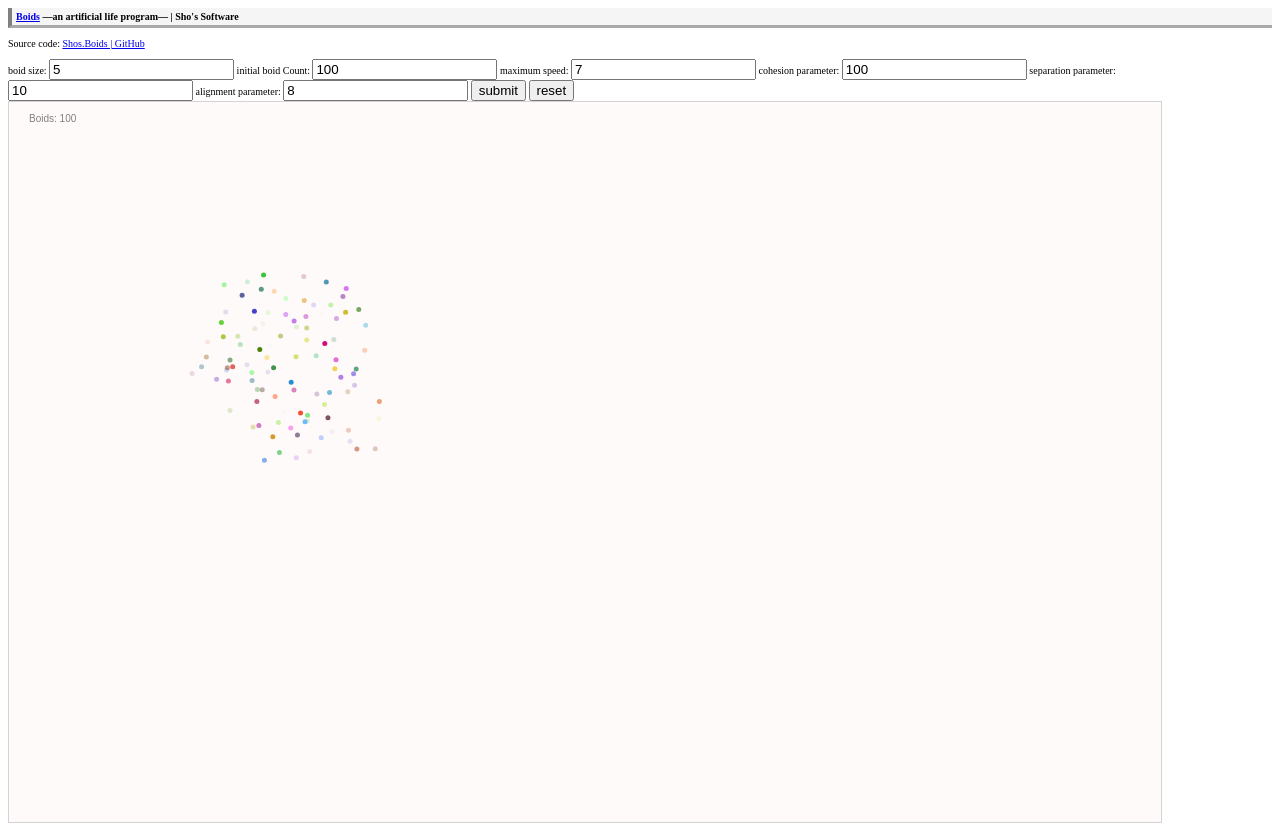
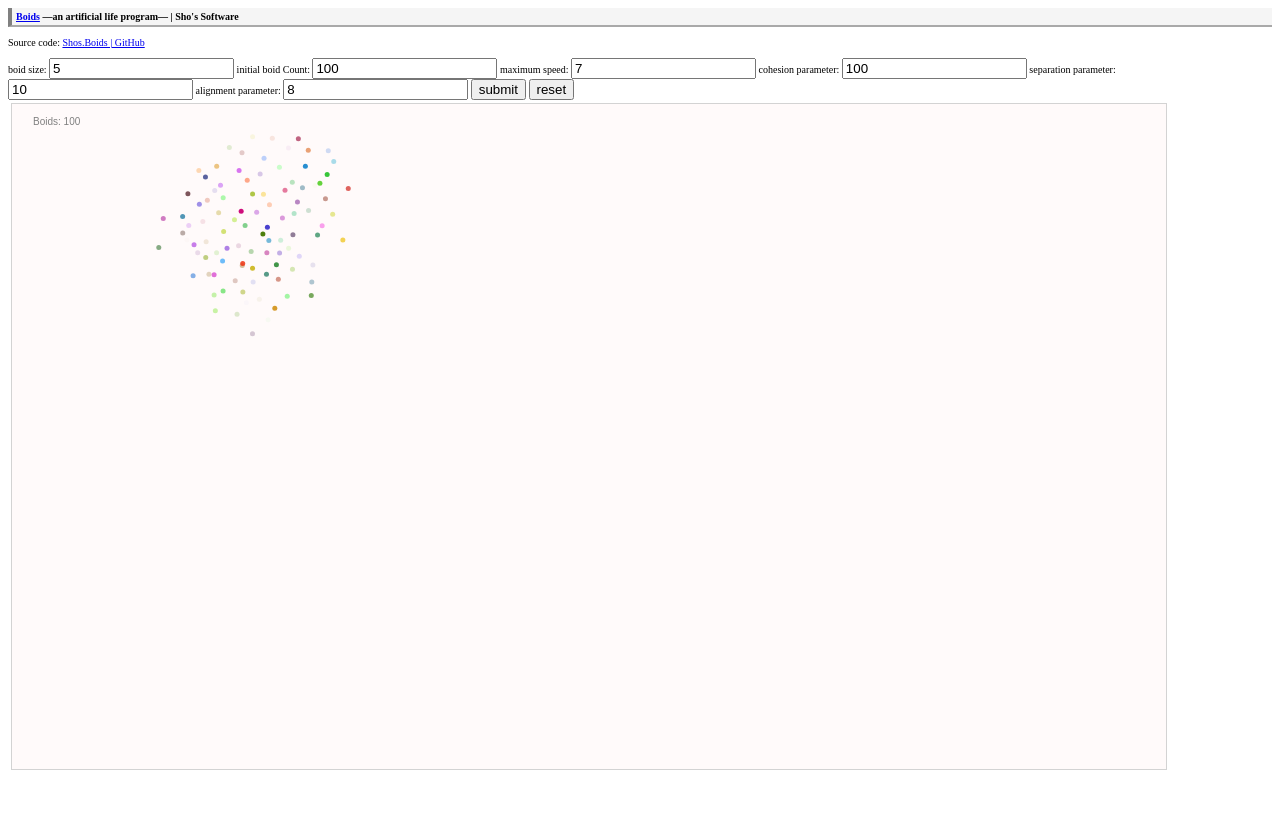
Before and after one commit to Fujiwo/Boids, a website: page boids.html in a window 1280 px wide. After the commit the page ends 800 px from the top, so only its background shows below. Drawn offline with Linux system fonts and the light colour scheme.

Commit message:
canvas の位置の調整

```diff
--- a/boids.html
+++ b/boids.html
@@ -15,16 +15,19 @@
             color:black;
             background:whitesmoke;
             border-left: solid 4px gray;
-            border-bottom: solid 3px darkgray;
+            border-bottom: solid 2px darkgray;
         }
         canvas {
             background:snow;
             border: solid 1px lightgray;
+            margin: 0.3em;
+            padding: 0.1em;
         }
     </style>
 </head>
 <body>
     <h1><a href="https://en.wikipedia.org/wiki/Boids">Boids</a> &mdash;an artificial life program&mdash; | Sho's Software</h1>
+    <div id="panel">
         <div>
             <p>Source code: <a href="https://github.com/Fujiwo/Shos.Boids">Shos.Boids | GitHub</a></p>
         </div>
@@ -39,10 +42,11 @@
                 <input type="button" value="submit" onclick="Program.onFormSubmit()">
                 <input type="button" value="reset" onclick="Program.onReset()">
             </form>
-    </divdiv>
+        </div>
+    </div>
     <div>
         <canvas id="canvas"></canvas>
-    </div>
+    </divdiv>
     <script src="boids.js"></script>
 </body>
 </html>
--- a/boids.js
+++ b/boids.js
@@ -152,8 +152,9 @@ var View = /** @class */ (function () {
         this.size = new Vector2D();
     }
     View.prototype.update = function () {
+        var panel = document.getElementById("panel");
         this.size.x = this.canvas.width = Math.round(window.innerWidth * View.sizeRate);
-        this.size.y = this.canvas.height = Math.round(window.innerHeight * View.sizeRate);
+        this.size.y = this.canvas.height = Math.round((window.innerHeight - (panel == null ? 0 : panel.clientHeight)) * View.sizeRate);
     };
     View.prototype.drawBoids = function (boids) {
         this.drawAllBoid(boids.boids);
```
Also changed, not shown: boids.ts (+4 -3 lines), 1 other file. Lines whose indentation alone changed are shown as unchanged.
